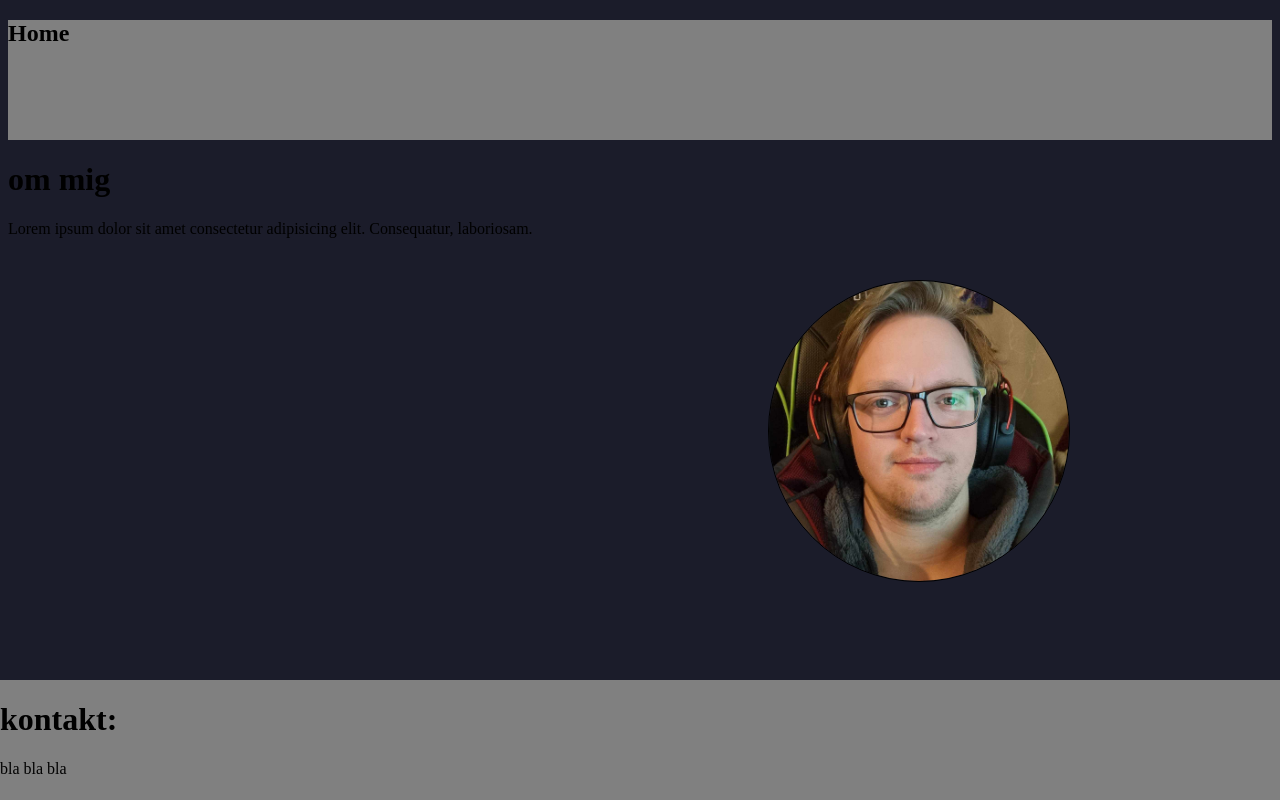
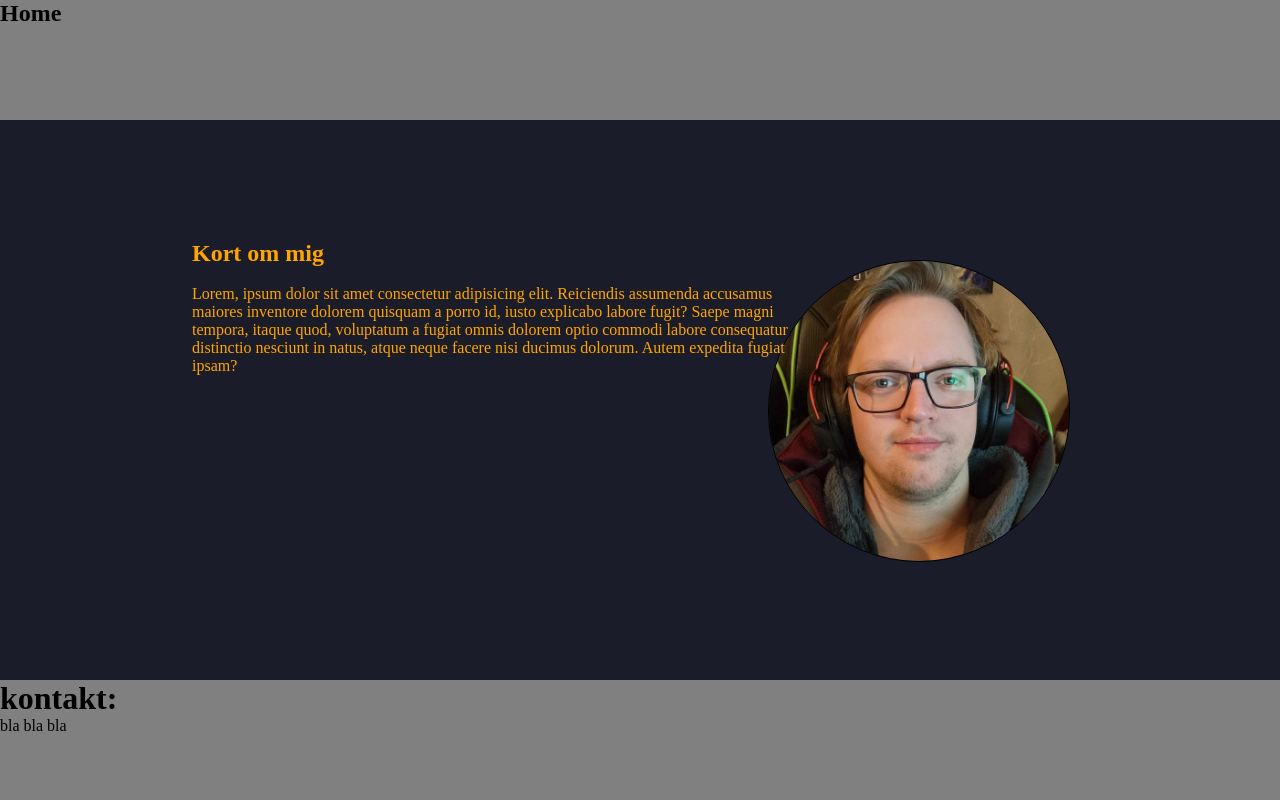
Before and after one commit to OlssonElliott/olssonelliott.github.io, a plain HTML site: page index.html in a window 1280 px wide. Drawn offline with Linux system fonts and the light colour scheme.

Commit message:
addade saker

```diff
--- a/index.html
+++ b/index.html
@@ -21,9 +21,12 @@
             <img id="profilePic" src="bilder/picofme.jpg" alt="bild på mig">
         </div>
     </div>
+    <article id="info1">
+        <h1 class="header1">Kort om mig</h1>
+        <br>
+        <p class="brödtext1">Lorem, ipsum dolor sit amet consectetur adipisicing elit. Reiciendis assumenda accusamus maiores inventore dolorem quisquam a porro id, iusto explicabo labore fugit? Saepe magni tempora, itaque quod, voluptatum a fugiat omnis dolorem optio commodi labore consequatur distinctio nesciunt in natus, atque neque facere nisi ducimus dolorum. Autem expedita fugiat ipsam?</p>
+    </article>
 
-    <h1>om mig</h1>
-    <p>Lorem ipsum dolor sit amet consectetur adipisicing elit. Consequatur, laboriosam.</p>
 
     <!--Länkar och sånt-->
     <footer>
--- a/style.css
+++ b/style.css
@@ -1,10 +1,22 @@
+/*Sidans basic layout start---------------------------------------------------------------------------------------------------------------------*/
+
+* {
+    margin: 0px;
+    padding: 0px;
+ }
+
 header{
+    position: relative;
+    left: 0;
+    top: 0;
     background-color: gray;
     width: 100%;
     height: 120px;
 }
 
-html, body{
+body{
+    margin: 0 !important;
+    padding: 0 !important;
     background-color: rgb(27, 28, 42);
 }
 
@@ -16,15 +28,33 @@ footer{
     height: 120px;
     width: 100%;
 }
+/*Sidans basic layout slut---------------------------------------------------------------------------------------------------------------------*/
 
 
 
+/*textformat start---------------------------------------------------------------------------------------------------------------------*/
+.header1{
+    color: orange;
+}
+
+.brödtext1{
+    color: orange;
+}
+/*textformat slut---------------------------------------------------------------------------------------------------------------------*/
 
 
-/* START SIDANS PROFILBILD */
+#info1{
+    position: absolute;
+    top: 30%;
+    left: 15%;
+    width: 600px;
+}
+
+
+/* START SIDANS PROFILBILD---------------------------------------------------------------------------------------------------------------------*/
 #profilePosition{
     position: absolute;
-    top: 35%;
+    top: 32.5%;
     left: 60%;
     display: flex;
     justify-content: center;
@@ -53,4 +83,4 @@ footer{
     transform:scale(1.4);
     top: 5%;
 }
-/* SLUT SIDANS PROFILBILD */
+/* SLUT SIDANS PROFILBILD---------------------------------------------------------------------------------------------------------------------*/
```
